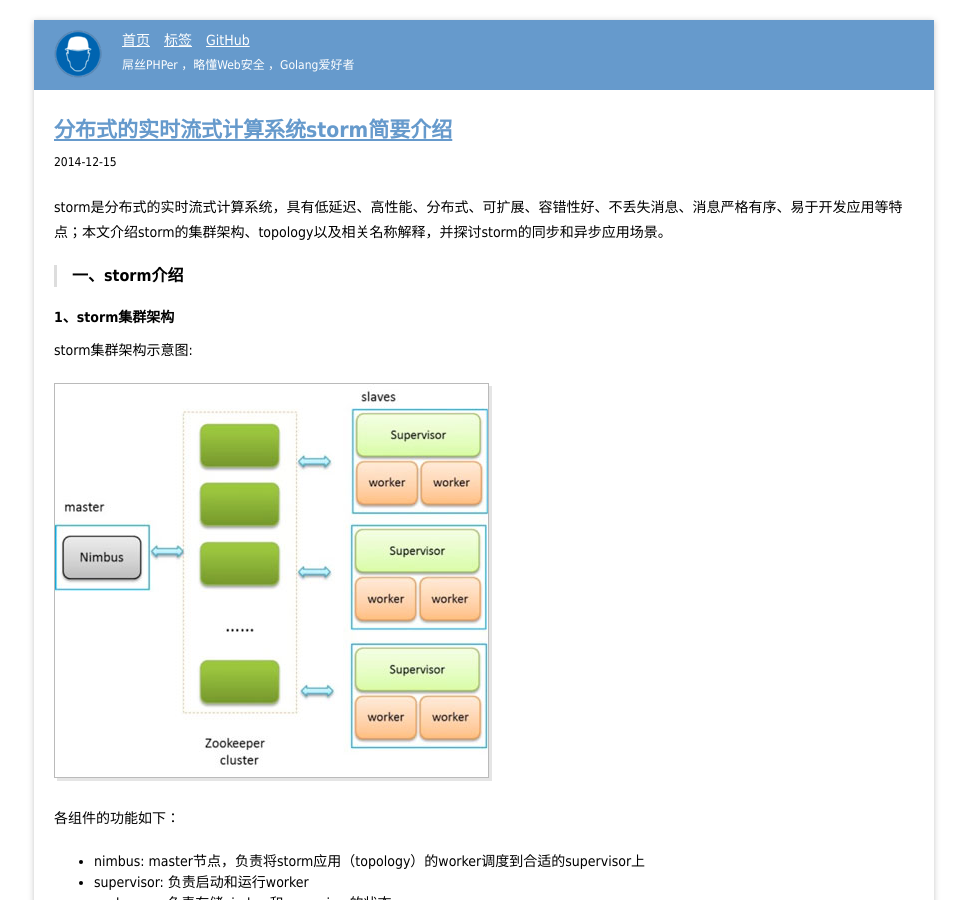
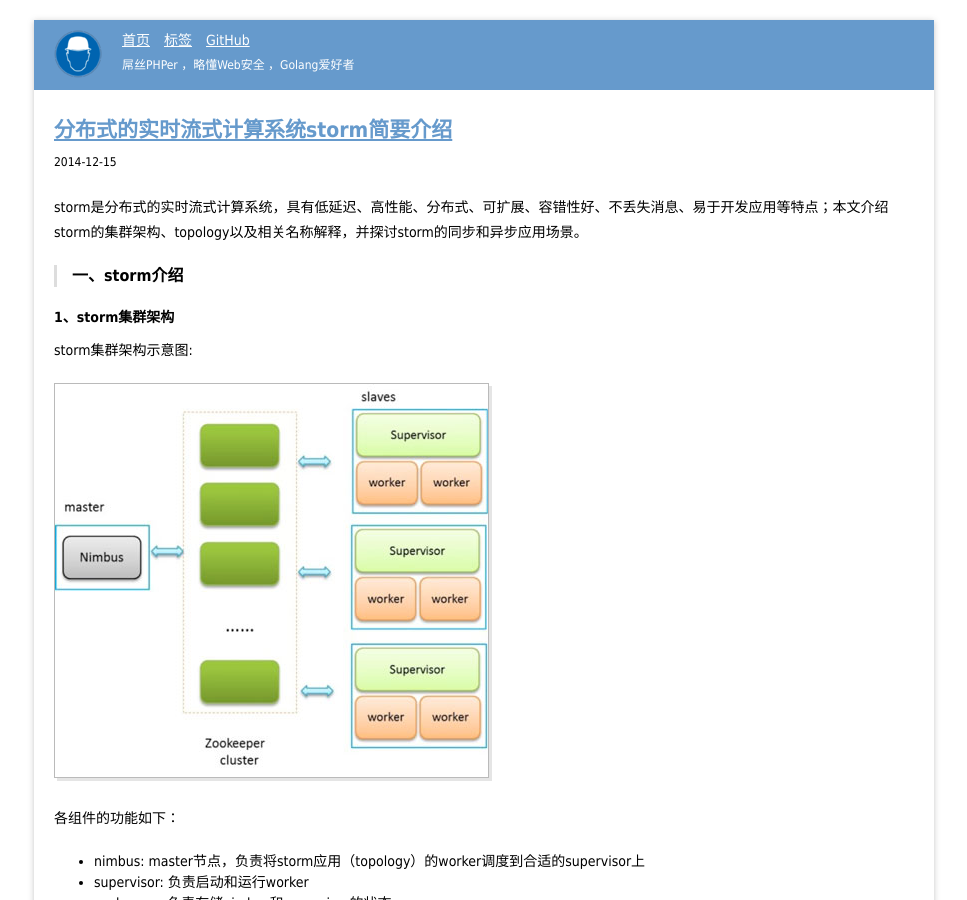
Before and after one commit to tabalt/tabalt.github.io, a Jekyll site: the page built from _posts/storm/2014-12-15-storm-introduction.md, in a window 1280 px wide and 900 px high. Shown: the whole window, without its empty margins (156-1123 px from the left). Built offline with Jekyll 4.4.1, drawn with Linux system fonts in a browser that asks for light colours; Markdown is read by kramdown in place of the engine named in the settings; comment, search, counter and statistics services are not loaded.

Commit message:
Update 2014-12-15-storm-introduction.md

```diff
--- a/_posts/storm/2014-12-15-storm-introduction.md
+++ b/_posts/storm/2014-12-15-storm-introduction.md
@@ -6,11 +6,11 @@ date:   2014-12-15 12:30:00
 tags: [storm]
 
 keywords: 计算介绍,流式计算介绍,storm简介,storm介绍
-description: storm是分布式的实时流式计算系统，具有低延迟、高性能、分布式、可扩展、容错性好、不丢失消息、消息严格有序、易于开发应用等特点；本文介绍storm的集群架构、topology以及相关名称解释，并探讨storm的同步和异步应用场景。
+description: storm是分布式的实时流式计算系统，具有低延迟、高性能、分布式、可扩展、容错性好、不丢失消息、易于开发应用等特点；本文介绍storm的集群架构、topology以及相关名称解释，并探讨storm的同步和异步应用场景。
 
 ---
 
-storm是分布式的实时流式计算系统，具有低延迟、高性能、分布式、可扩展、容错性好、不丢失消息、消息严格有序、易于开发应用等特点；本文介绍storm的集群架构、topology以及相关名称解释，并探讨storm的同步和异步应用场景。
+storm是分布式的实时流式计算系统，具有低延迟、高性能、分布式、可扩展、容错性好、不丢失消息、易于开发应用等特点；本文介绍storm的集群架构、topology以及相关名称解释，并探讨storm的同步和异步应用场景。
 
 ### 一、storm介绍
 
```
